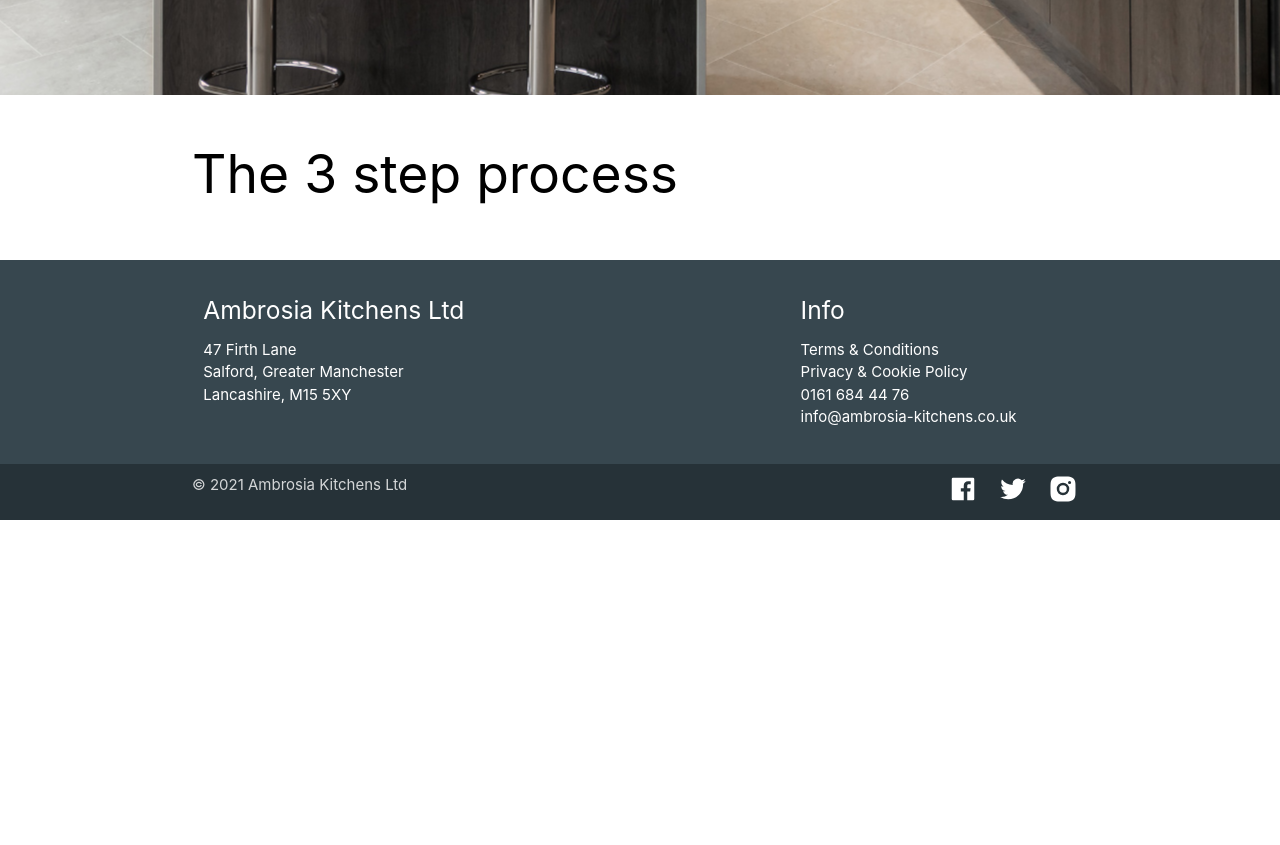
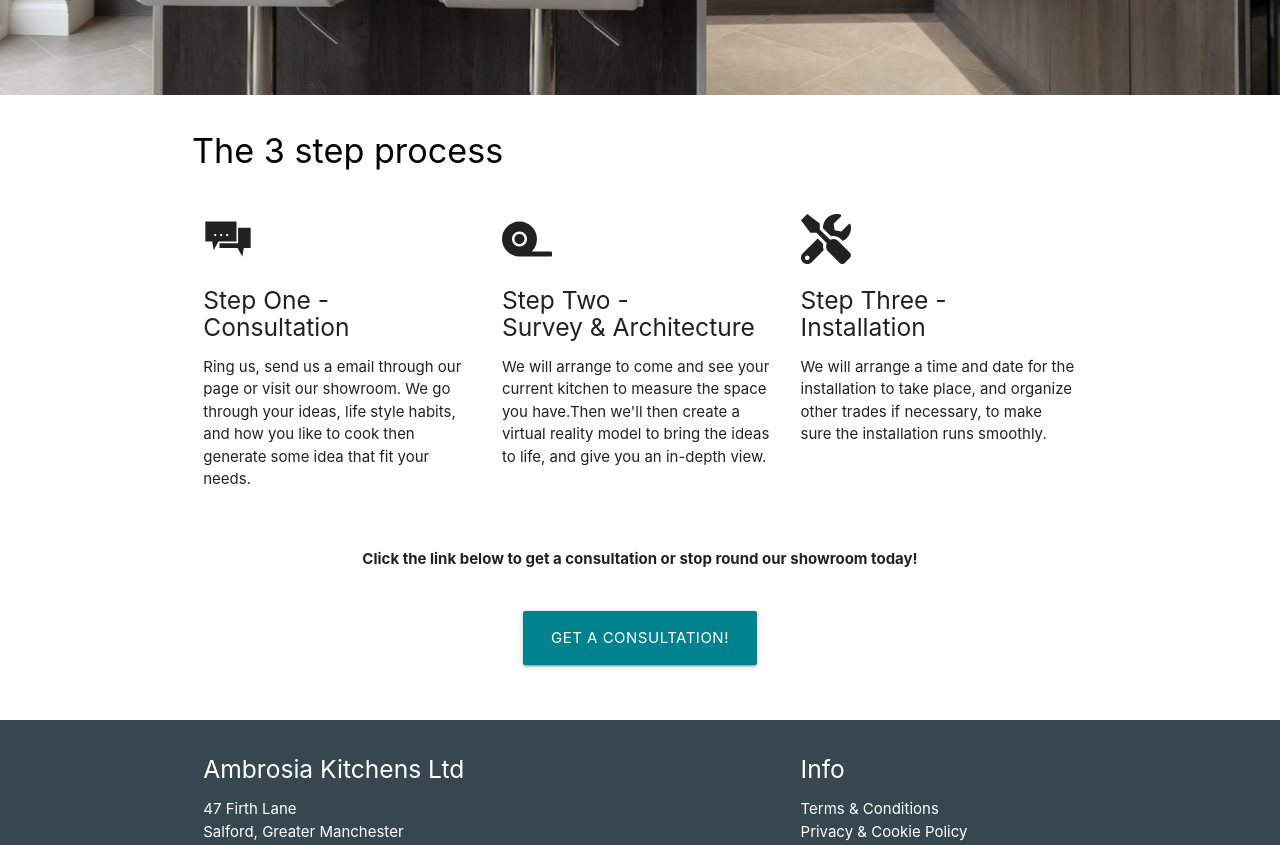
Before and after one commit to PhilwithoneL/ambrosia-kitchens, a React (Create React App) app: page /about in a window 1280 px wide. Shown: the part 1300-2145 px from the top of the page. Before the commit the page ends 1820 px from the top, so only its background shows below. Built offline with nearby package versions, Linux system fonts and the light colour scheme; a web font is replaced by a local one.

Commit message:
V0.09 About Page creation
- Added the 3 step process

- Added the consultation button

```diff
--- a/src/components/About.js
+++ b/src/components/About.js
@@ -4,6 +4,9 @@ import AOS from 'aos/dist/aos.js';
 import M from 'materialize-css/dist/js/materialize.min.js'
 import kitchenAboutImg1 from '../assets/about-kitchen1.jpg';
 import kitchenAboutImg2 from '../assets/about-kitchen2.jpg';
+import { GiTalk } from 'react-icons/gi';
+import { FaTape } from 'react-icons/fa';
+import { FaTools } from 'react-icons/fa';
 
 const About = () => {
 
@@ -46,13 +49,88 @@ const About = () => {
 
             <div  class="section white about-process">
               <div class="row container" data-aos="fade-right" data-aos-duration="750">
-              <h2 class="header black-text" >The 3 step process</h2>
-                <p class="black-text">
+              <h4 class="header black-text text-flow" >The 3 step process</h4>
+                <div className ="section"></div>
 
-                </p>
+                  <div class="row">
+                    <div className= "col m4 s12 ">
+                      <GiTalk className = "steps-icon"/>
+                      <h5>Step One - <br></br>Consultation</h5>
+                      <p>Ring us, send us a email through our page or visit our showroom. We go through your ideas, life style habits, and how you like to cook then generate some idea that fit your needs.</p>
+                      <br></br>
+                    </div>
+
+                    <div className= "col m4 s12 ">
+                      <FaTape className = "steps-icon"/>
+                      <h5>Step Two - <br></br>Survey & Architecture</h5>
+                      <p>We will arrange to come and see your current kitchen to measure the space you have.Then we'll then create a virtual reality model to bring the ideas to life, and give you an in-depth view.</p>
+                      <br></br>
+                    </div>
+
+                    <div className= "col m4 s12 ">
+                      <FaTools className = "steps-icon"/>
+                      <h5>Step Three - <br></br> Installation</h5>
+                      <p>We will arrange a time and date for the installation to take place, and organize other trades if necessary, to make sure the installation runs smoothly.</p>
+                      <br></br>
+                    </div>
+
+                  </div>
+
+                  <div classNamE = "container">
+                    <div className = "text-center text-align-center"><b>Click the link below to get a consultation or stop round our showroom today!</b></div>
+                  </div>
+
+                  <div className ="row step-divider"></div>
+                  <div className = "row">
+                    <div className = "col m1 s12">
+
+                    </div>
+                    <div className = "col m10 s12 center-div">
+                      <div className = "center-div">
+                        <a class="waves-effect waves-light btn cyan darken-3 btn-large modal-trigger " href="#modal1">Get a consultation!</a>
+                      </div>
+                    </div>
+                    <div className = "col m1 s12">
+
+                    </div>
+                </div>
 
               </div>
             </div>
+
+
+            <div id="modal1" class="modal">
+                <div class="modal-content">
+
+                    <form className="contact-form">
+                            <label>Name</label>
+                            <div className = "form-section name-form">
+
+                                <input type="text" name="from_name" />
+                            </div>
+                            <label>Email</label>
+                            <div className = "form-section email-form">
+
+                                <input type="email" name="Email" />
+                            </div>
+                            <label>Phone</label>
+                            <div className = "form-section subject-form">
+                                <input type="text" name="Phone" />
+                            </div>
+                            <div className = "message-header"><label>Tell us about your ideas...</label></div>
+                            <div className = "form-section message-form">
+                                <textarea name="Message" />
+                            </div>
+                            <div className = "form-section send-form">
+
+                            </div>
+                    </form>
+                </div>
+                <div class="modal-footer submit ">
+                <a href="#!" class="modal-close waves-effect waves-green btn-flat "><input type="submit" value="Submit" className = "quote-form-submit" /></a>
+                </div>
+            </div>
+
 
         </div>
     )
--- a/src/components/Welcome.js
+++ b/src/components/Welcome.js
@@ -59,7 +59,7 @@ export const Welcome = () => {
                     </div>
                     <div className = "col s10 center-div">
                       <div className = "center-div">
-                        <a class="waves-effect waves-light btn cyan darken-3 btn-large modal-trigger " href="#modal1"> Get a consultation!</a>
+                        <a class="waves-effect waves-light btn cyan darken-3 btn-large modal-trigger " href="#modal1">Get a consultation!</a>
                       </div>
                     </div>
                     <div className = "col s1">
--- a/src/scss/main.css
+++ b/src/scss/main.css
@@ -30,6 +30,10 @@ html {
   -webkit-box-pack: center;
       -ms-flex-pack: center;
           justify-content: center;
+}
+
+.text-align-center {
+  text-align: center;
 }
 
 .nav-logo {
@@ -88,6 +92,14 @@ html {
   font-weight: 700;
 }
 
+.steps-icon {
+  font-size: 50px;
+}
+
+.step-divider {
+  height: 20px;
+}
+
 li {
   list-style: none;
 }
--- a/src/styles/main.scss
+++ b/src/styles/main.scss
@@ -24,6 +24,10 @@ html {
 .text-center {
     display: flex;
     justify-content: center;
+}
+
+.text-align-center {
+    text-align:center;
 }
 
 
@@ -95,6 +99,18 @@ html {
     font-weight: 700;
 }
 
+
+//About page
+
+.steps-icon {
+    font-size: 50px;
+}
+
+.step-divider {
+    height: 20px;
+}
+
+
 //Footer
 
 
```
Also changed, not shown: 1 other file (tests, documents, lock files or other folders).
